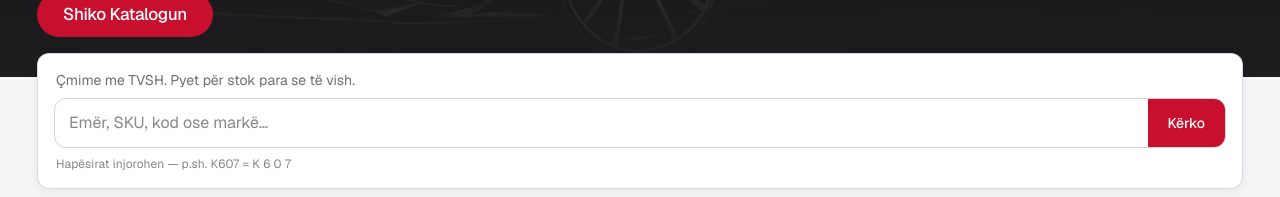
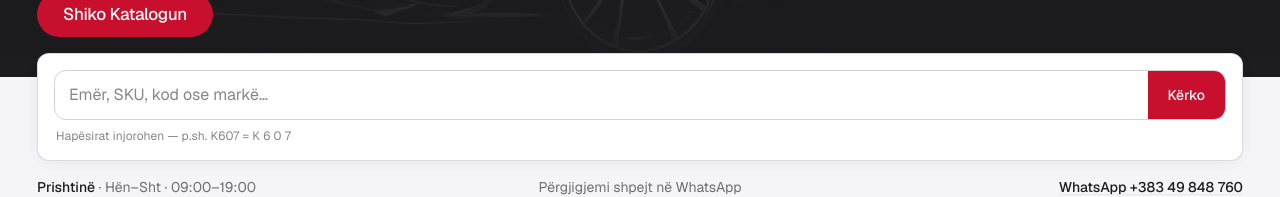
Before and after one commit to Ven1ss/AutoShabaniWebsite, a Next.js app: page / in a window 1280 px wide. Shown: the part 499-696 px from the top of the page. Built offline with nearby package versions, Linux system fonts and the light colour scheme; no server answers; the database is empty; a web font is replaced by a local one.

Commit message:
Remove VAT/stock note above the homepage search.
Co-authored-by: Ven1ss <Ven1ss@users.noreply.github.com>

```diff
--- a/src/components/home/HomeSearchStrip.tsx
+++ b/src/components/home/HomeSearchStrip.tsx
@@ -3,12 +3,10 @@
 import { useRouter } from "next/navigation";
 import { useState } from "react";
 import CatalogueSearchTicket from "@/components/CatalogueSearchTicket";
-import { useLanguage } from "@/context/LanguageContext";
 import { pushRecentSearch } from "@/lib/recent-searches";
 
 /** Homepage search — jumps straight into /katalogu with the query. */
 export default function HomeSearchStrip() {
-  const { t } = useLanguage();
   const router = useRouter();
   const [query, setQuery] = useState("");
 
@@ -22,9 +20,6 @@ export default function HomeSearchStrip() {
     <section className="relative z-20 -mt-4 sm:-mt-6 px-0">
       <div className="container-as min-w-0">
         <div className="min-w-0 rounded-xl border border-steel-light/80 bg-as-white p-3 sm:p-4 shadow-card">
-          <p className="mb-2 text-sm text-as-secondary px-0.5">
-            {t.catalogueSubtitle}
-          </p>
           <CatalogueSearchTicket
             value={query}
             onChange={setQuery}
```
